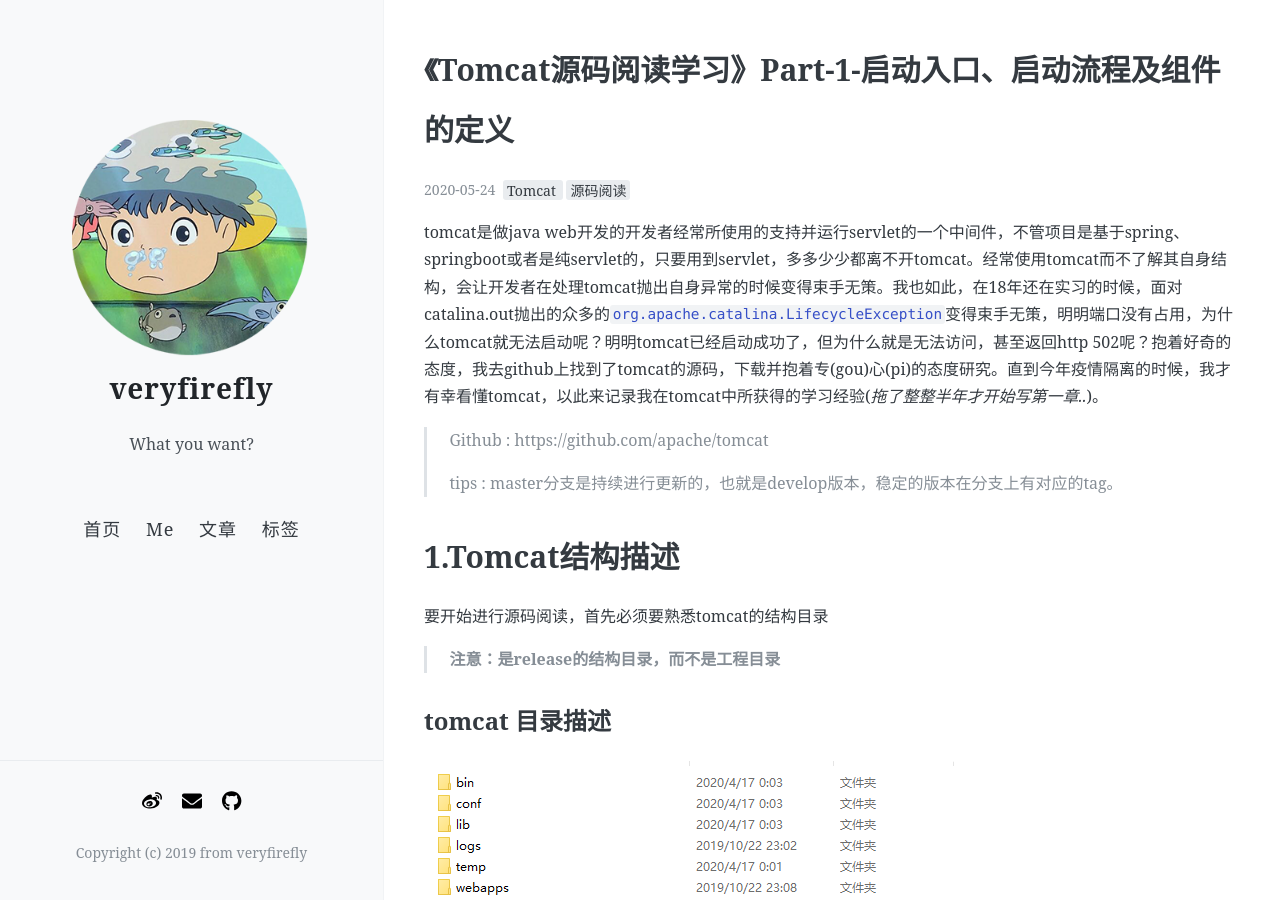
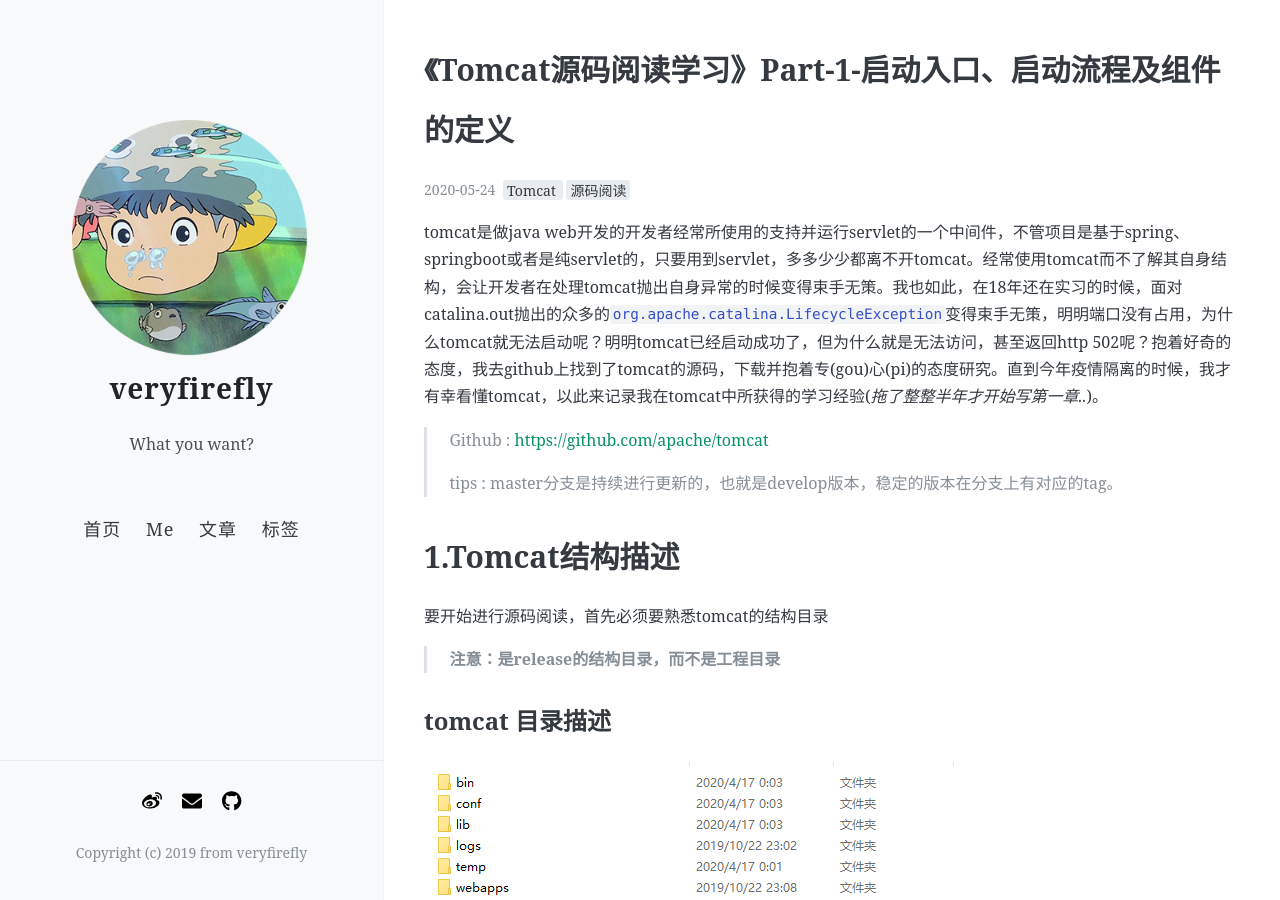
Before and after one commit to Veryfirefly/veryfirefly.github.io, a Jekyll site: the page built from _posts/2020-05-24-tomcat-source-learning.md, in a window 1280 px wide and 900 px high. Built offline with Jekyll 4.4.1, drawn with Linux system fonts in a browser that asks for light colours; nearby versions of some CDN libraries; some web fonts are replaced; comment, search, counter and statistics services are not loaded; part of the change alters nothing that is shown.

```diff
--- a/_posts/2020-05-24-tomcat-source-learning.md
+++ b/_posts/2020-05-24-tomcat-source-learning.md
@@ -11,7 +11,7 @@ comments: true
 
 tomcat是做java web开发的开发者经常所使用的支持并运行servlet的一个中间件，不管项目是基于spring、springboot或者是纯servlet的，只要用到servlet，多多少少都离不开tomcat。经常使用tomcat而不了解其自身结构，会让开发者在处理tomcat抛出自身异常的时候变得束手无策。我也如此，在18年还在实习的时候，面对catalina.out抛出的众多的`org.apache.catalina.LifecycleException`变得束手无策，明明端口没有占用，为什么tomcat就无法启动呢？明明tomcat已经启动成功了，但为什么就是无法访问，甚至返回http 502呢？抱着好奇的态度，我去github上找到了tomcat的源码，下载并抱着专(gou)心(pi)的态度研究。直到今年疫情隔离的时候，我才有幸看懂tomcat，以此来记录我在tomcat中所获得的学习经验(*拖了整整半年才开始写第一章..*)。
 
-> Github : https://github.com/apache/tomcat
+> Github : [https://github.com/apache/tomcat](https://github.com/apache/tomcat)
 >
 > tips : master分支是持续进行更新的，也就是develop版本，稳定的版本在分支上有对应的tag。
 
```
